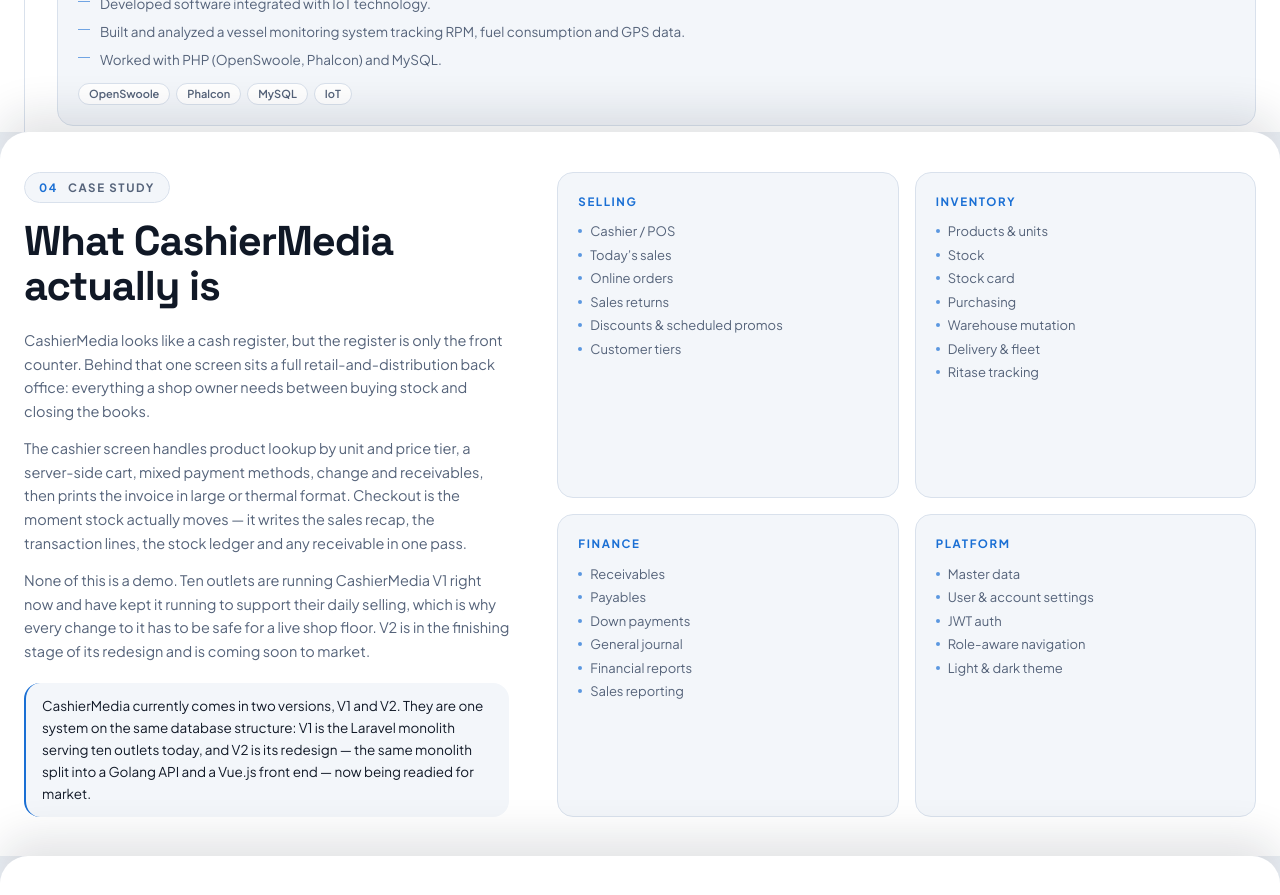
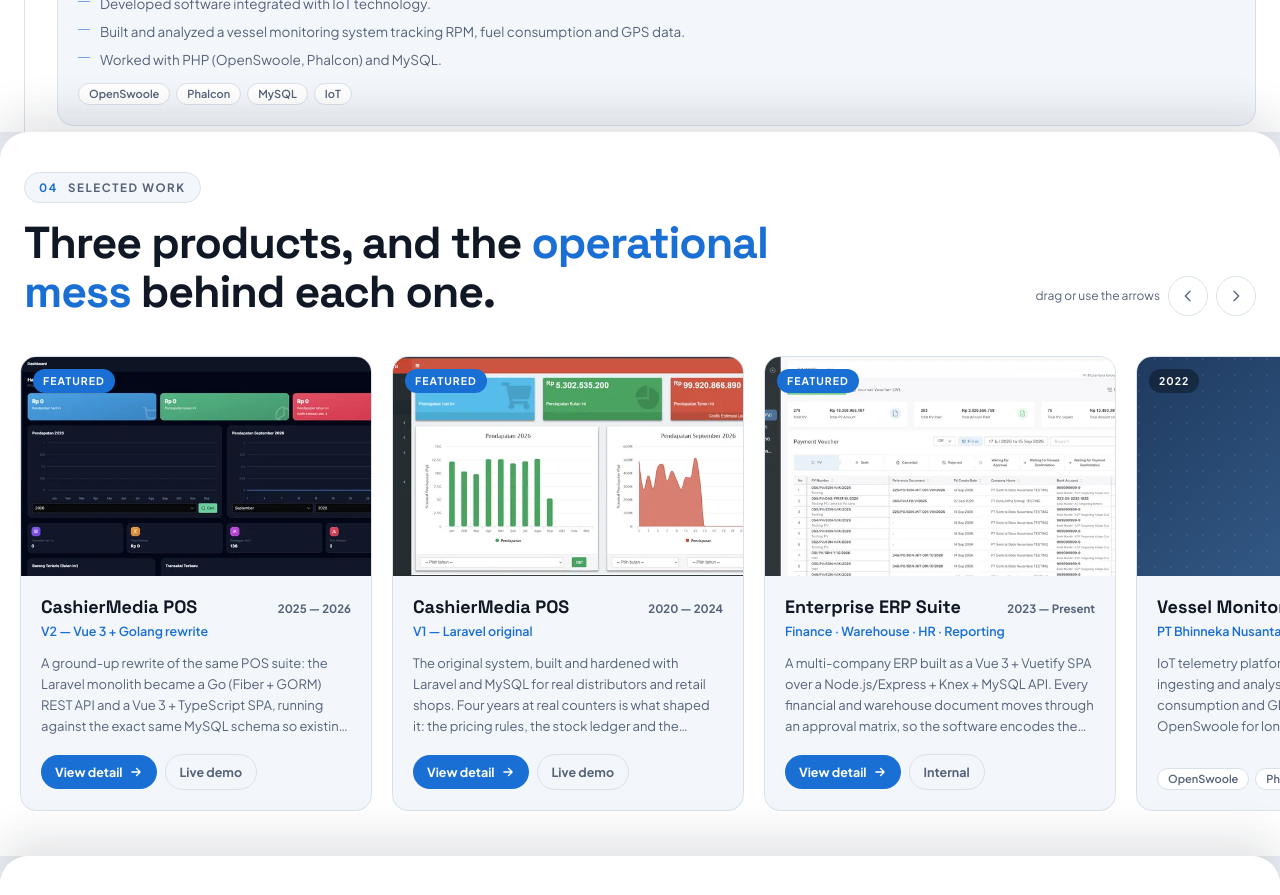
Before and after one commit to rizkiananda/rizki-ananda-web-porto, a Vue app: page / in a window 1280 px wide. Shown: the part 2840-3735 px from the top of the page. Built offline with nearby package versions, Linux system fonts and the light colour scheme.

Commit message:
tuker urutan project dan case study

```diff
--- a/src/App.vue
+++ b/src/App.vue
@@ -38,8 +38,8 @@
     <AboutSection />
     <SkillsSection />
     <ExperienceSection />
+    <ProjectsSection />
     <CaseStudySection />
-    <ProjectsSection />
     <ContactSection />
   </main>
   <ImageLightbox ref="lightbox" />
--- a/src/components/CaseStudySection.vue
+++ b/src/components/CaseStudySection.vue
@@ -8,7 +8,7 @@
       <div class="grid gap-8 lg:grid-cols-12 lg:gap-12">
         <div v-reveal class="lg:col-span-5">
           <p class="inline-flex items-center gap-2.5 rounded-full border border-line bg-panel-2 px-3.5 py-1.5 text-[11.5px] font-bold uppercase tracking-[0.14em] text-fg-2">
-            <span class="text-brand">04</span>
+            <span class="text-brand">05</span>
             {{ ui.lightbox.caseStudyLabel }}
           </p>
 
--- a/src/components/ProjectsSection.vue
+++ b/src/components/ProjectsSection.vue
@@ -20,7 +20,7 @@
   <section id="work" class="slide slide--stack">
     <div class="slide-inner mx-auto w-full max-w-7xl px-4 sm:px-6">
       <div class="flex flex-wrap items-end justify-between gap-4">
-        <SectionHead num="05" :label="ui.work.label" :title="ui.work.title" />
+        <SectionHead num="04" :label="ui.work.label" :title="ui.work.title" />
 
         <div class="mb-8 flex items-center gap-2">
           <span class="hidden text-[12px] text-fg-2 sm:inline">{{ ui.work.dragHint }}</span>
--- a/src/style.css
+++ b/src/style.css
@@ -49,6 +49,13 @@
   font-family: var(--font-sans);
   -webkit-font-smoothing: antialiased;
   transition: background-color 0.3s ease, color 0.3s ease;
+}
+
+/* Tailwind v4's preflight gives buttons `cursor: default`; every button here
+   is clickable, so put the hand back once instead of per component. */
+button:not(:disabled),
+[role="button"] {
+  cursor: pointer;
 }
 
 ::selection {
```
